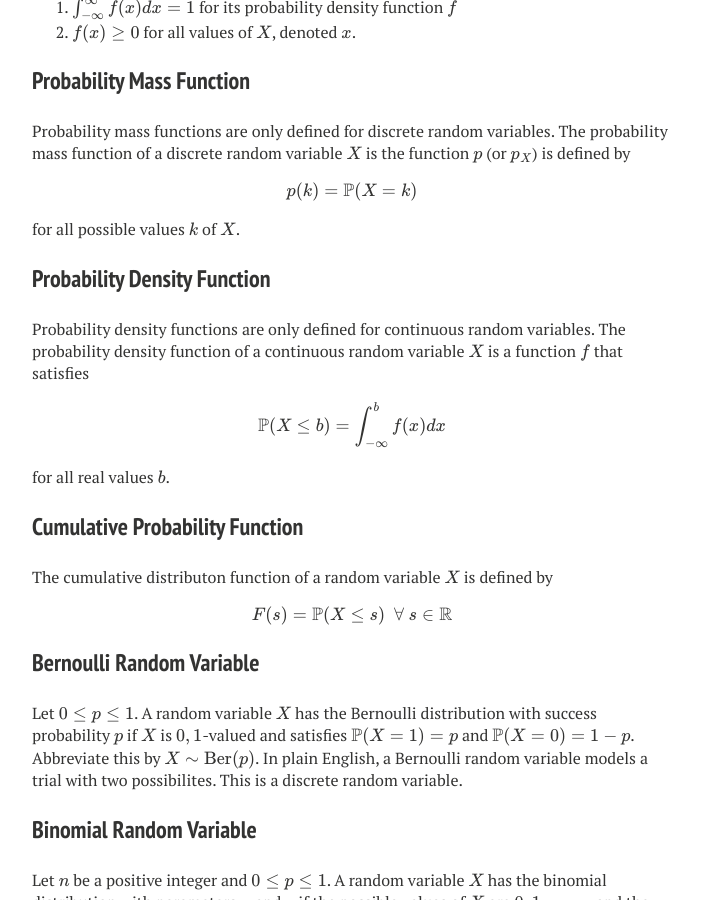
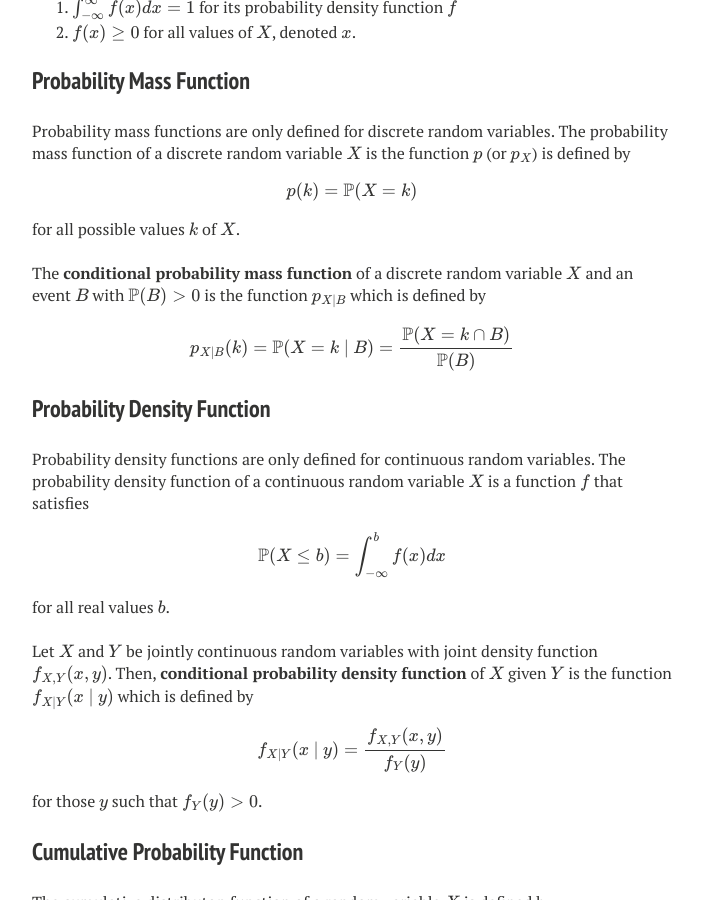
Before and after one commit to nathanenglehart/nathanenglehart.github.io, a Jekyll site: the page built from projects/probability.md, in a window 1280 px wide and 900 px high, scrolled down 2343 px. Shown: the whole window, without its empty margins (288-991 px from the left). Built offline with Jekyll 4.4.1, drawn with Linux system fonts in a browser that asks for light colours; nearby versions of some CDN libraries; formulas are drawn with MathJax 3; some of the changed text lies outside the part shown.

Commit message:
fixed more math

```diff
--- a/projects/probability.md
+++ b/projects/probability.md
@@ -58,11 +58,18 @@ A random variable $X$ is a continuous random variable if it satisfies
 
 ### Probability Mass Function
 
-Probability mass functions are only defined for discrete random variables. The probability mass function of a discrete random variable $X$ is the function $p$ (or $p_X$) is defined by \\[p(k) = \mathbb{P}(X = k)\\]for all possible values $k$ of $X$.
+Probability mass functions are only defined for discrete random variables. The probability mass function of a discrete random variable $X$ is the function $p$ (or $p_X$) is defined by \\[p(k) = \mathbb{P}(X = k)\\]for all possible values $k$ of $X$.\
+\
+The **conditional probability mass function** of a discrete random variable $X$ and an event $B$ with $\mathbb{P}(B) > 0$ is the function $p_{X|B}$ which is defined by
+\\[p_{X|B}(k) = \mathbb{P}(X = k \text{ } \vert \text{ } B) = \frac{\mathbb{P}(\{X=k\} \cap B)}{\mathbb{P}(B)}\\]
 
 ### Probability Density Function
 
-Probability density functions are only defined for continuous random variables. The probability density function of a continuous random variable $X$ is a function $f$ that satisfies \\[\mathbb{P}(X \leq b) = \int_{-\infty}^b f(x)dx\\]for all real values $b$.
+Probability density functions are only defined for continuous random variables. The probability density function of a continuous random variable $X$ is a function $f$ that satisfies \\[\mathbb{P}(X \leq b) = \int_{-\infty}^b f(x)dx\\]for all real values $b$. \
+\
+Let $X$ and $Y$ be jointly continuous random variables with joint density function $f_{X,Y}(x, y)$. Then, **conditional probability density function** of $X$ given $Y$ is the function $f_{X|Y}(x \text{ } | \text{ } y)$ which is defined by
+\\[f_{X|Y}(x \text{ } | \text{ } y) = \frac{f_{X,Y}(x,y)}{f_Y(y)}\\]
+for those $y$ such that $f_Y(y) > 0$.
 
 ### Cumulative Probability Function
 
@@ -110,7 +117,15 @@ Let $X$ be a random variable. The **expectation** of $X$ is a weighted average o
 \
 The expectation or mean of a discrete random variable $X$ is defined by \\[\mathbb{E}(X) = \sum_k k \mathbb{P}(X = k) \\]where the sum ranges over all the possible values $k$ of $X$.\
 \
+The conditional expectation or mean of a discrete random variable $X$ given event $B$ is denoted by $\mathbb{E}[X \vert B]$ and is defined as
+\\[\mathbb{E}[X \vert B] = \sum_k k p_{X|B}(k) = \sum_k k \mathbb{P}(X = k \text{ } \vert \text{ } B)\\]
+where the sum ranges over all all possible values $k$ of $X$.\
+\
 The expectation or mean of a continuous random variable $X$ with density function $f$ is \\[\mathbb{E}(X) = \int_\infty^{-\infty} x f(x) dx\\]An alternative symbol is $\mu = \mathbb{E}(X)$.\
+\
+The conditional expectation of a continuous random variable $X$ given another random variable $Y$ denoted by $\mathbb{E}[X \vert Y = y]$ is defined as
+\\[\mathbb{E}[X \text{ } \vert \text{ } Y = y] = \int^\infty_{-\infty} x f_{X|Y}(x \vert y)dx\\]
+where $y$ is defined such that $f_Y(y) > 0$.\
 \
 Let $g$ be a real-valued function defined on the range of a random variable $X$. If $X$ is a discrete random variable then \\[\mathbb{E}(g(X)) = \sum_k g(k)\mathbb{P}(X = k)\\]while if $X$ is a continuous random variable with density function $f$ then \\[\mathbb{E}(g(X)) = \int_{-\infty}^\infty g(x)f(x)dx\\]The *n*th moment of the random variable $X$ is the expectation $\mathbb{E}(X^n)$. In the discrete case the *n*th moment is calculated by \\[\mathbb{E}(X^n) = \sum_k k^n \mathbb{P}(X = k)\\]If $X$ has density function $f$ its *n*th moment is given by \\[\mathbb{E}(X^n) = \int^\infty_{-\infty}x^nf(x)dx\\]Let $X$ be a random variable and $a$ and $b$ real numbers. Then \\[\mathbb{E}(aX + b) = a\mathbb{E}(X) + b\\]
 
```
Also changed, not shown: projects/linear-algebra.md (+20 -15 lines).
